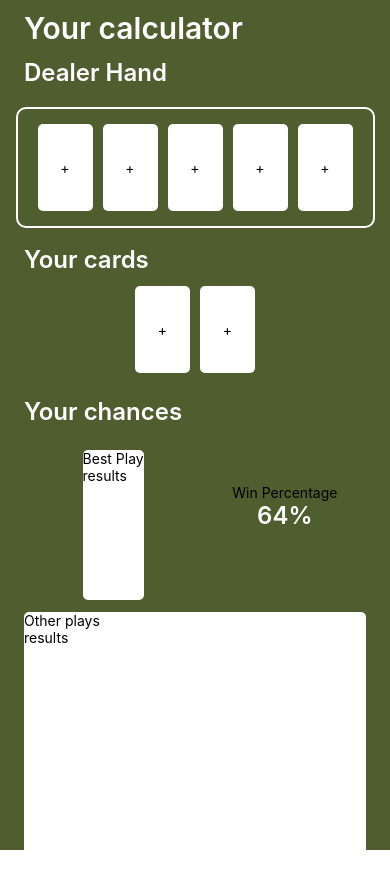
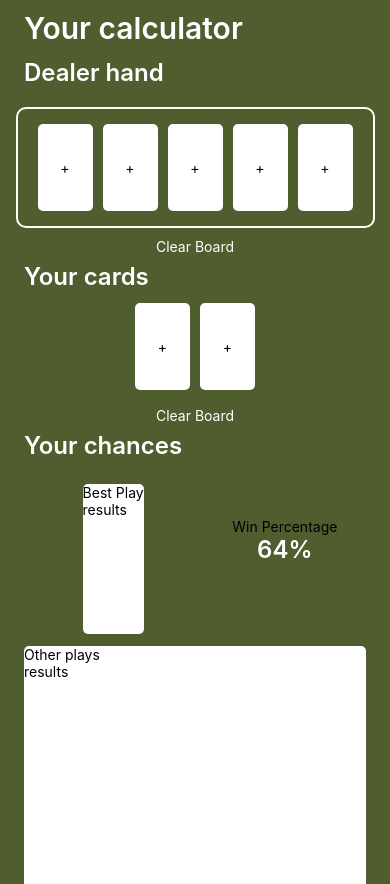
Before and after one commit to MasCair2k16/pokulator, a React Native app: screen / in a window 390 px wide. Before the commit the page ends 850 px from the top, so only its background shows below. Built offline with nearby package versions, Linux system fonts and the light colour scheme.

Commit message:
feat: clear board and code clean up

```diff
--- a/App.js
+++ b/App.js
@@ -6,7 +6,7 @@
  * @flow strict-local
  */
 
-import React, { useState, useEffect } from 'react';
+import React, { useState } from 'react';
 import type { Node } from 'react';
 import {
   SafeAreaView,
@@ -15,6 +15,7 @@ import {
   StyleSheet,
   Text,
   View,
+  Pressable,
 } from 'react-native';
 
 import AppBar from './components/appbar';
@@ -34,19 +35,6 @@ const App: () => Node = () => {
   const [dealerHand, setDealerHand] = useState(['+', '+', '+', '+', '+']);
   const [userHand, setUserHand] = useState(['+', '+']);
 
-  const updateHand = (value, index, typeHand) => {
-    if (typeHand === 'userHand') {
-      const userCards = [...userHand];
-      userCards[0][index] = value;
-      setUserhand(userCards);
-    } else {
-
-    }
-
-  };
-
-  console.log(dealerHand);
-
   return (
     <SafeAreaView style={styles.backgroundColor}>
       <StatusBar barStyle={'dark-content'} />
@@ -57,13 +45,25 @@ const App: () => Node = () => {
       >
         <View style={[styles.backgroundColor]}>
           <View>
-            <Section title="Dealer Hand">
+            <Section title="Dealer hand">
               <Cards dealerHand={dealerHand} updateHand={setDealerHand} />
+              <Pressable
+                onPress={() => setDealerHand(['+', '+', '+', '+', '+'])}
+              >
+                <Text style={styles.clearBoard}>Clear Board</Text>
+              </Pressable>
             </Section>
           </View>
           <View>
             <Section title="Your cards">
               <Cards userHand={userHand} updateHand={setUserHand} />
+              <Pressable
+                onPress={() => {
+                  return setUserHand(['+', '+']);
+                }}
+              >
+                <Text style={styles.clearBoard}>Clear Board</Text>
+              </Pressable>
             </Section>
           </View>
           <Section title="Your chances">
@@ -86,6 +86,11 @@ const styles = StyleSheet.create({
   backgroundColor: {
     backgroundColor: '#4F5D2F',
   },
+  clearBoard: {
+    color: 'white',
+    fontSize: 14,
+    top: 5,
+  },
   sectionTitle: {
     fontSize: 24,
     fontWeight: '600',
```
